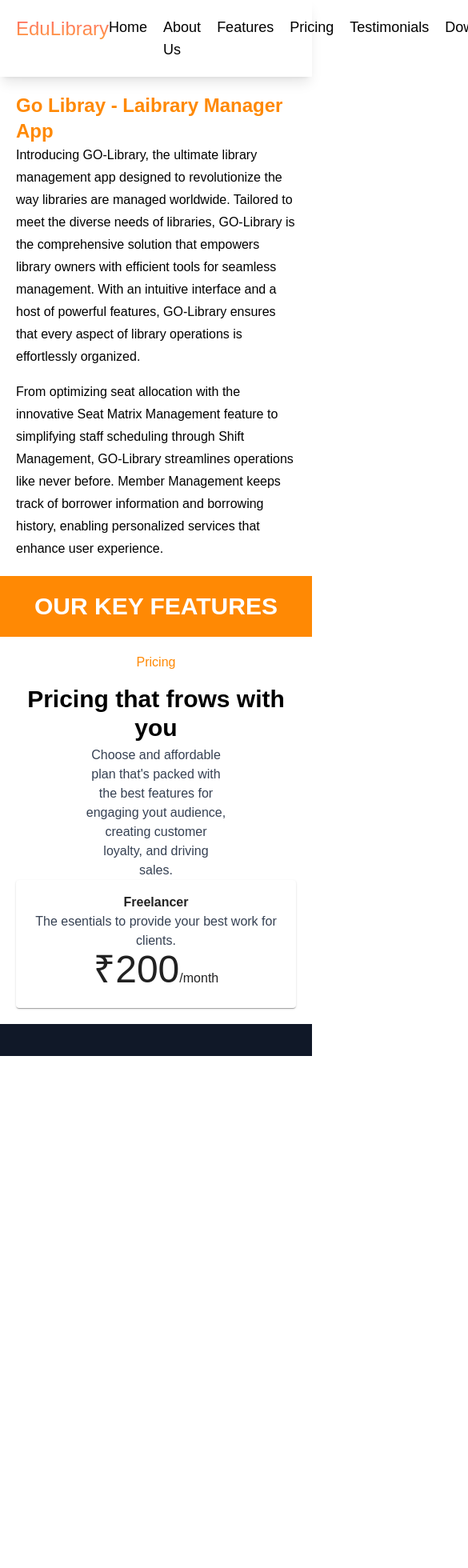
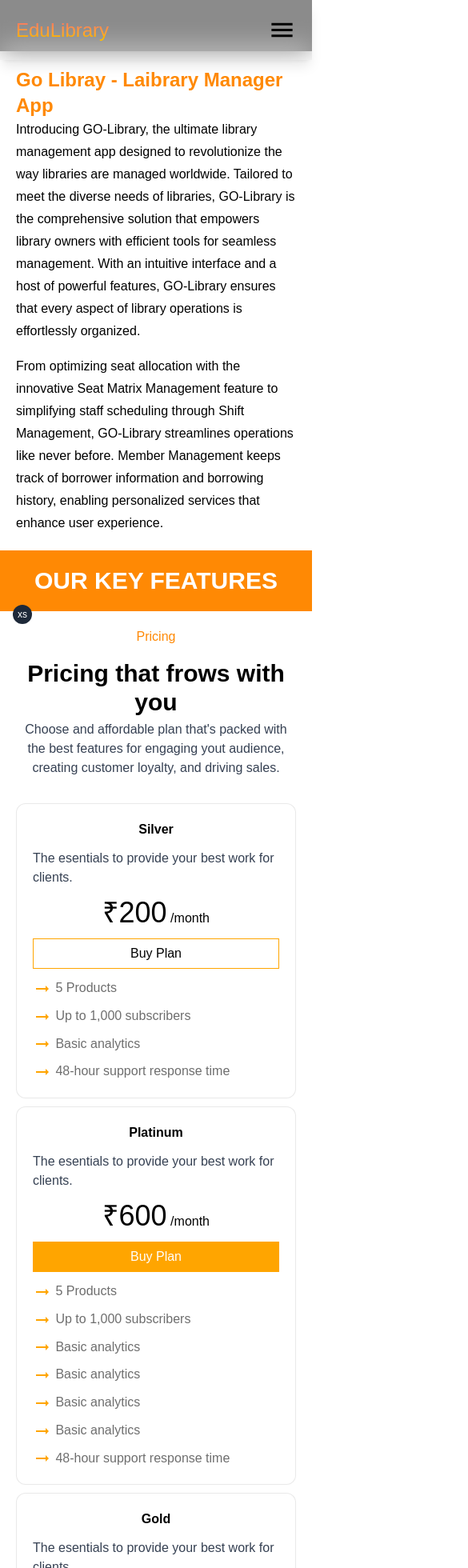
Before and after one commit to Ankitsaini406/EduLaibary, a Next.js app: page / in a window 390 px wide. Shown: the top 1960 px of the page at 80% size, 585 px wide, since content can reach past the window. Before the commit the page ends 1320 px from the top, so only its background shows below. Built offline with nearby package versions, Linux system fonts and the light colour scheme.

Commit message:
add price section and make fixed on header

```diff
--- a/package.json
+++ b/package.json
@@ -9,10 +9,7 @@
     "lint": "next lint"
   },
   "dependencies": {
-    "@emotion/react": "^11.14.0",
-    "@emotion/styled": "^11.14.0",
     "@mui/icons-material": "^7.0.2",
-    "@mui/material": "^7.0.2",
     "clsx": "^2.1.1",
     "framer-motion": "^12.7.4",
     "next": "15.3.1",
--- a/src/app/childLayout.tsx
+++ b/src/app/childLayout.tsx
@@ -1,5 +1,6 @@
 import Footer from "@/components/layout/Footer";
 import Header from "@/components/layout/Header";
+import TailwindIndicator from "@/lib/tailwindIndicater";
 
 
 export default function ChildLayout({ children }: { children: React.ReactNode }) {
@@ -9,6 +10,7 @@ export default function ChildLayout({ children }: { children: React.ReactNode })
             <main className="min-h-screen bg-foreground">
                 {children}
             </main>
+            <TailwindIndicator />
             <Footer />
         </>
     )
--- a/src/app/globals.css
+++ b/src/app/globals.css
@@ -3,11 +3,16 @@
 :root {
   --background: #ffffff;
   --foreground: #171717;
+  --color-border: #6e6e6e;
 }
 
 @theme inline {
   --color-background: var(--background);
   --color-foreground: var(--foreground);
+  --color-secendory: #6e6e6e;
+  --color-accent: orange;
+  --color-border: #e7e7e7e7;
+  --breakpoint-ipad: 860px;
   --font-sans: var(--font-geist-sans);
   --font-mono: var(--font-geist-mono);
 }
--- a/src/app/page.tsx
+++ b/src/app/page.tsx
@@ -2,7 +2,7 @@ import { AboutUs, Features, PriceSection } from "@/components/HomeComponent";
 
 export default function Home() {
   return (
-    <div>
+    <div className="py-16">
       <AboutUs />
       <Features />
       <PriceSection />
--- a/src/components/HomeComponent.tsx
+++ b/src/components/HomeComponent.tsx
@@ -1,4 +1,4 @@
-import { Card, CardContent, Typography } from "@mui/material"
+import { ArrowRightAlt } from "@mui/icons-material"
 
 export function AboutUs() {
     return (
@@ -38,16 +38,53 @@ export function PriceSection() {
         <div className="bg-white p-5 text-center">
             <h3 className="text-orange-400 pb-4">Pricing</h3>
             <h2 className="text-black font-bold text-3xl pb-1">Pricing that frows with you</h2>
-            <p className="text-gray-700 w-1/2 mx-auto">Choose and affordable plan that's packed with the best features for engaging yout audience, creating customer loyalty, and driving sales.</p>
+            <p className="text-gray-700 md:w-1/2 mx-auto mb-8">Choose and affordable plan that&apos;s packed with the best features for engaging yout audience, creating customer loyalty, and driving sales.</p>
 
-            <div className="flex flex-col md:flex-row gap-2.5">
-                <Card>
-                    <CardContent>
-                        <h4 className="font-black">Freelancer</h4>
-                        <h5 className="text-gray-700">The esentials to provide your best work for clients.</h5>
-                        <h6 className="text-5xl">₹200<span className="text-base">/month</span></h6>
-                    </CardContent>
-                </Card>
+            <div className="flex flex-col md:flex-row gap-2.5 justify-center pb-10">
+
+                <section className="border border-border bg-white text-left rounded-xl p-5 flex flex-col items-center gap-3">
+                    <h4 className="font-black">Silver</h4>
+                    <h5 className="text-gray-700">The esentials to provide your best work for clients.</h5>
+                    <h6 className="text-4xl">₹200<span className="text-base"> /month</span></h6>
+                    <button className="py-1.5 border border-accent cursor-pointer w-full">Buy Plan</button>
+                    <div className="flex flex-col gap-2.5 w-full">
+                        <div className="text-secendory"><ArrowRightAlt className="text-accent" /> 5 Products</div>
+                        <div className="text-secendory"><ArrowRightAlt className="text-accent" /> Up to 1,000 subscribers</div>
+                        <div className="text-secendory"><ArrowRightAlt className="text-accent" /> Basic analytics</div>
+                        <div className="text-secendory"><ArrowRightAlt className="text-accent" /> 48-hour support response time</div>
+                    </div>
+                </section>
+
+                <section className="border border-border bg-white text-left rounded-xl p-5 flex flex-col items-center gap-3 scale-100 md:scale-110">
+                    <h4 className="font-black">Platinum</h4>
+                    <h5 className="text-gray-700">The esentials to provide your best work for clients.</h5>
+                    <h6 className="text-4xl">₹600<span className="text-base"> /month</span></h6>
+                    <button className="py-1.5 border bg-accent text-white border-accent cursor-pointer w-full">Buy Plan</button>
+                    <div className="flex flex-col gap-2.5 w-full">
+                        <div className="text-secendory"><ArrowRightAlt className="text-accent" /> 5 Products</div>
+                        <div className="text-secendory"><ArrowRightAlt className="text-accent" /> Up to 1,000 subscribers</div>
+                        <div className="text-secendory"><ArrowRightAlt className="text-accent" /> Basic analytics</div>
+                        <div className="text-secendory"><ArrowRightAlt className="text-accent" /> Basic analytics</div>
+                        <div className="text-secendory"><ArrowRightAlt className="text-accent" /> Basic analytics</div>
+                        <div className="text-secendory"><ArrowRightAlt className="text-accent" /> Basic analytics</div>
+                        <div className="text-secendory"><ArrowRightAlt className="text-accent" /> 48-hour support response time</div>
+                    </div>
+                </section>
+
+                <section className="border border-border bg-white text-left rounded-xl p-5 flex flex-col items-center gap-3">
+                    <h4 className="font-black">Gold</h4>
+                    <h5 className="text-gray-700">The esentials to provide your best work for clients.</h5>
+                    <h6 className="text-4xl">₹500<span className="text-base"> /month</span></h6>
+                    <button className="py-1.5 border border-accent cursor-pointer w-full">Buy Plan</button>
+                    <div className="flex flex-col gap-2.5 w-full">
+                        <div className="text-secendory"><ArrowRightAlt className="text-accent" /> 5 Products</div>
+                        <div className="text-secendory"><ArrowRightAlt className="text-accent" /> Up to 1,000 subscribers</div>
+                        <div className="text-secendory"><ArrowRightAlt className="text-accent" /> Up to 1,000 subscribers</div>
+                        <div className="text-secendory"><ArrowRightAlt className="text-accent" /> Up to 1,000 subscribers</div>
+                        <div className="text-secendory"><ArrowRightAlt className="text-accent" /> Basic analytics</div>
+                        <div className="text-secendory"><ArrowRightAlt className="text-accent" /> 48-hour support response time</div>
+                    </div>
+                </section>
             </div>
         </div>
     )
--- a/src/components/layout/Header.tsx
+++ b/src/components/layout/Header.tsx
@@ -1,53 +1,62 @@
+"use client";
+
+import { useState } from "react";
+import { Close, Menu } from "@mui/icons-material";
 
 export default function Header() {
+    const [menuOpen, setMenuOpen] = useState(false);
 
     const items = [
-        {
-            title: "Home",
-            link: "/",
-        },
-        {
-            title: "About Us",
-            link: "#",
-        },
-        {
-            title: "Features",
-            link: "#",
-        },
-        {
-            title: "Pricing",
-            link: "#",
-        },
-        {
-            title: "Testimonials",
-            link: "#",
-        },
-        {
-            title: "Download",
-            link: "#",
-        },
-        {
-            title: "Contact",
-            link: "#",
-        }
-    ]
+        { title: "Home", link: "/" },
+        { title: "About Us", link: "#" },
+        { title: "Features", link: "#" },
+        { title: "Pricing", link: "#" },
+        { title: "Testimonials", link: "#" },
+        { title: "Download", link: "#" },
+        { title: "Contact", link: "#" }
+    ];
 
     return (
-        <header className="sticky top-0 p-5 shadow-lg bg-white/50 backdrop-blur-lg">
-            <nav className="container flex justify-between mx-auto">
-                <h1 className="text-2xl bg-gradient-to-b from-red-400 to-yellow-400 bg-clip-text text-transparent">EduLibrary</h1>
-                <ul className="flex gap-5">
-                    {
-                        items.map((item) => {
-                            return (
-                                <li key={item.title} className="cursor-pointer text-lg hover:text-amber-500 duration-300">
-                                    {item.title}
-                                </li>
-                            )
-                        })
-                    }
+        <header className="fixed w-full top-0 z-50 p-5 shadow-lg bg-white/50 backdrop-blur-lg">
+            <nav className="lg:container flex justify-between items-center mx-auto">
+                <h1 className="text-2xl bg-gradient-to-b from-red-400 to-yellow-400 bg-clip-text text-transparent">
+                    EduLibrary
+                </h1>
+
+                {/* Desktop Menu */}
+                <ul className="hidden ipad:flex gap-5">
+                    {items.map((item) => (
+                        <li key={item.title} className="cursor-pointer text-lg hover:text-amber-500 duration-300">
+                            {item.title}
+                        </li>
+                    ))}
                 </ul>
+
+                {/* Mobile Menu Button */}
+                <button
+                    className="ipad:hidden"
+                    onClick={() => setMenuOpen(!menuOpen)}
+                    aria-label="Toggle Menu"
+                >
+                    {menuOpen ? <Close fontSize="large" /> : <Menu fontSize="large" />}
+                </button>
             </nav>
+
+            {/* Mobile Dropdown Menu */}
+            {menuOpen && (
+                <div className="ipad:hidden px-5 pb-4 h-screen">
+                    <ul className="flex flex-col gap-3">
+                        {items.map((item) => (
+                            <li
+                                key={item.title}
+                                className="cursor-pointer text-base hover:text-amber-500 duration-300 pb-2"
+                            >
+                                {item.title}
+                            </li>
+                        ))}
+                    </ul>
+                </div>
+            )}
         </header>
-    )
+    );
 }
--- /dev/null
+++ b/src/lib/tailwindIndicater.tsx
@@ -0,0 +1,18 @@
+
+function TailwindIndicator() {
+
+    if(process.env.NODE_ENV === 'production') return null;
+
+    return (
+        <div className="fixed bottom-16 left-4 z-50 flex h-6 w-6 items-center justify-center rounded-full bg-gray-800 p-3 text-xs text-white">
+            <div className="block sm:hidden">xs</div>
+            <div className="hidden sm:block md:hidden">sm</div>
+            <div className="hidden md:block lg:hidden">md</div>
+            <div className="hidden lg:block xl:hidden">lg</div>
+            <div className="hidden xl:block 2xl:hidden">xl</div>
+            <div className="hidden 2xl:block">2xl</div>
+        </div>
+    );
+}
+
+export default TailwindIndicator;
```
Also changed, not shown: 1 other file (tests, documents, lock files or other folders).
